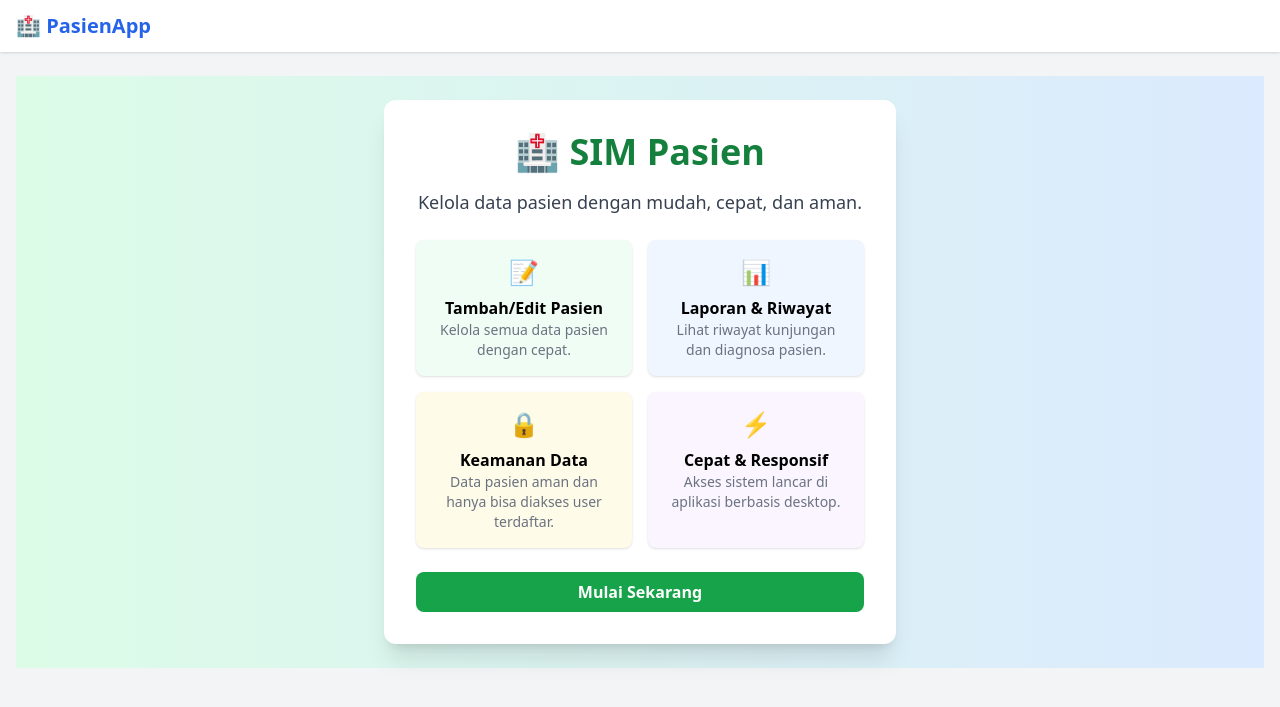
After one commit to Erkayes935/crud_pasien, a FastAPI app: template frontend/templates/welcome.html in a window 1280 px wide. The commit adds this page. Shown: the top 707 px of the page. Run offline with FastAPI, Linux system fonts and the light colour scheme; the template is opened without the code that fills it, so the values that code supplies are empty; some libraries are stand-ins or nearby versions.

Commit message:
Implement authentication and patient management features with CRUD operations

```diff
--- /dev/null
+++ b/backend/config.py
@@ -0,0 +1,6 @@
+AUTH0_DOMAIN = "dev-k21e0ztbc5nhftjz.us.auth0.com"
+CLIENT_ID = "F18qMQE0qfR5INDu8ClN0LeF2T6l6GQo"
+CLIENT_SECRET = "XLeapUyrjRXeJrhITZezoLL9YfmVLE8PQj1xftQCnYDWXgYYcK1JMim3wgdZJ_f6"
+REDIRECT_URI = "http://localhost:8000/callback"
+AUDIENCE = "F18qMQE0qfR5INDu8ClN0LeF2T6l6GQo"
+ALGORITHMS = ["RS256"]
--- a/backend/main.py
+++ b/backend/main.py
@@ -1,15 +1,24 @@
-from fastapi import FastAPI, Depends, Request, Form
-from fastapi.responses import RedirectResponse
+from fastapi import FastAPI, Depends, Request, Form, UploadFile, File, HTTPException
+from fastapi.responses import RedirectResponse, FileResponse, StreamingResponse
 from fastapi.templating import Jinja2Templates
 from sqlalchemy.orm import Session
+from sqlalchemy import func
+from urllib.parse import urlencode
+from datetime import datetime
+from openpyxl import Workbook, load_workbook
 from .database import SessionLocal, engine, Base
-from . import models, crud
+from . import models, crud, config
+from .auth import verify_jwt, get_current_user, require_role, get_db
+import requests
+import io
+import json
 
+# Init DB & App
 Base.metadata.create_all(bind=engine)
-
 app = FastAPI()
 templates = Jinja2Templates(directory="frontend/templates")
 
+# DB Session
 def get_db():
     db = SessionLocal()
     try:
@@ -17,16 +26,110 @@ def get_db():
     finally:
         db.close()
 
+# -------------------------
+# AUTH ROUTES
+# -------------------------
+@app.get("/welcome")
+def welcome(request: Request):
+    return templates.TemplateResponse("welcome.html", {"request": request})
+
+@app.get("/login")
+def login():
+    params = {
+        "response_type": "code",
+        "client_id": config.CLIENT_ID,
+        "redirect_uri": config.REDIRECT_URI,
+        "scope": "openid profile email",
+    }
+    url = f"https://{config.AUTH0_DOMAIN}/authorize?" + urlencode(params)
+    return RedirectResponse(url)
+
+@app.get("/callback")
+def callback(code: str):
+    token_url = f"https://{config.AUTH0_DOMAIN}/oauth/token"
+    data = {
+        "grant_type": "authorization_code",
+        "client_id": config.CLIENT_ID,
+        "client_secret": config.CLIENT_SECRET,
+        "code": code,
+        "redirect_uri": config.REDIRECT_URI
+    }
+    headers = {"content-type": "application/x-www-form-urlencoded"}
+    res = requests.post(token_url, data=data, headers=headers)
+    tokens = res.json()
+
+    if "id_token" not in tokens:
+        return {"error": "Login gagal", "details": tokens}
+
+    id_token = tokens["id_token"]
+
+    payload = verify_jwt(id_token)
+    sub = payload["sub"]
+    email = payload.get("email") or f"{payload['sub']}@example.com"
+
+    db = next(get_db())
+    user = db.query(models.User).filter_by(auth0_sub=sub).first()
+    if not user:
+        user = models.User(auth0_sub=sub, email=email, role="doctor")  # default role
+        db.add(user)
+        db.commit()
+
+    response = RedirectResponse(url="/")
+    response.set_cookie("id_token", id_token, httponly=True)
+
+    return response
+
+@app.get("/logout")
+def logout():
+    params = {
+        "client_id": config.CLIENT_ID,
+        "returnTo": "http://localhost:8000/welcome"
+    }
+    url = f"https://{config.AUTH0_DOMAIN}/v2/logout?" + urlencode(params)
+    response = RedirectResponse(url)
+    response.delete_cookie("access_token")
+    return response
+
+
+# -------------------------
+# PATIENT CRUD ROUTES
+# -------------------------
 @app.get("/")
-def list_patients(request: Request, db: Session = Depends(get_db)):
-    patients = crud.get_patients(db)
-    return templates.TemplateResponse("list.html", {"request": request, "patients": patients})
+def list_patients(request: Request, filter_tanggal: str = None, db: Session = Depends(get_db), user=Depends(get_current_user)):
+    query = db.query(models.Patient)
+
+    if filter_tanggal:
+        try:
+            tanggal = datetime.strptime(filter_tanggal, "%Y-%m-%d").date()
+            query = query.filter(func.date(models.Patient.tanggal_kunjungan) == tanggal)
+        except ValueError:
+            pass  # tanggal invalid, ignore filter
+
+    patients = query.all()
+
+    total_pasien = db.query(models.Patient).count()
+    pasien_hari_ini = db.query(models.Patient).filter(func.date(models.Patient.tanggal_kunjungan) == datetime.today().date()).count()
+
+    return templates.TemplateResponse("list.html", {
+        "request": request,
+        "patients": patients,
+        "user": user,
+        "total_pasien": total_pasien,
+        "pasien_hari_ini": pasien_hari_ini,
+        "filter_tanggal": filter_tanggal
+    })
+
+@app.get("/add")
+@require_role("doctor")
+def add_form(request: Request, user=Depends(get_current_user)):
+    return templates.TemplateResponse("add.html", {"request": request})
 
 @app.post("/add")
+@require_role("doctor")
 def add_patient(nama: str = Form(...), tanggal_lahir: str = Form(...),
                 tanggal_kunjungan: str = Form(...), diagnosis: str = Form(""),
                 tindakan: str = Form(""), dokter: str = Form(""),
-                db: Session = Depends(get_db)):
+                db: Session = Depends(get_db), user=Depends(get_current_user)):
     crud.create_patient(db, {
         "nama": nama,
         "tanggal_lahir": tanggal_lahir,
@@ -37,21 +140,19 @@ def add_patient(nama: str = Form(...), tanggal_lahir: str = Form(...),
     })
     return RedirectResponse("/", status_code=303)
 
-@app.get("/add")
-def add_form(request: Request):
-    return templates.TemplateResponse("add.html", {"request": request})
-
 @app.get("/edit/{patient_id}")
-def edit_form(patient_id: int, request: Request, db: Session = Depends(get_db)):
+@require_role("doctor")
+def edit_form(patient_id: int, request: Request, db: Session = Depends(get_db), user=Depends(get_current_user)):
     patient = db.query(models.Patient).filter(models.Patient.id == patient_id).first()
     return templates.TemplateResponse("edit.html", {"request": request, "patient": patient})
 
 @app.post("/edit/{patient_id}")
+@require_role("doctor")
 def update_patient(patient_id: int,
                    nama: str = Form(...), tanggal_lahir: str = Form(...),
                    tanggal_kunjungan: str = Form(...), diagnosis: str = Form(""),
                    tindakan: str = Form(""), dokter: str = Form(""),
-                   db: Session = Depends(get_db)):
+                   db: Session = Depends(get_db), user=Depends(get_current_user)):
     crud.update_patient(db, patient_id, {
         "nama": nama,
         "tanggal_lahir": tanggal_lahir,
@@ -63,6 +164,48 @@ def update_patient(patient_id: int,
     return RedirectResponse("/", status_code=303)
 
 @app.get("/delete/{patient_id}")
-def delete_patient(patient_id: int, db: Session = Depends(get_db)):
+@require_role("doctor")
+def delete_patient(patient_id: int, db: Session = Depends(get_db), user=Depends(get_current_user)):
     crud.delete_patient(db, patient_id)
     return RedirectResponse("/", status_code=303)
+
+@app.get("/export")
+def export_patients(db: Session = Depends(get_db)):
+    patients = db.query(models.Patient).all()
+
+    wb = Workbook()
+    ws = wb.active
+    ws.title = "Patients"
+    ws.append(["Nama", "Tanggal Kunjungan", "Diagnosis", "Tindakan", "Dokter"])
+
+    for p in patients:
+        ws.append([p.nama, p.tanggal_kunjungan, p.diagnosis, p.tindakan, p.dokter])
+
+    buffer = io.BytesIO()
+    wb.save(buffer)
+    buffer.seek(0)
+
+    return StreamingResponse(
+        buffer,
+        media_type="application/vnd.openxmlformats-officedocument.spreadsheetml.sheet",
+        headers={"Content-Disposition": "attachment; filename=patients.xlsx"}
+    )
+
+
+@app.post("/import")
+def import_patients(file: UploadFile = File(...), db: Session = Depends(get_db)):
+    if file.content_type != "application/json":
+        raise HTTPException(status_code=400, detail="Hanya file JSON yang diizinkan")
+
+    data = json.load(file.file)  # baca JSON
+
+    for item in data:
+        crud.create_patient(db, {
+            "nama": item.get("nama"),
+            "tanggal_kunjungan": item.get("tanggal_kunjungan"),
+            "diagnosis": item.get("diagnosis", ""),
+            "tindakan": item.get("tindakan", ""),
+            "dokter": item.get("dokter", "")
+        })
+
+    return {"status": "success", "count": len(data)}
--- a/frontend/templates/base.html
+++ b/frontend/templates/base.html
@@ -2,21 +2,28 @@
 <html lang="en">
 <head>
   <meta charset="UTF-8">
-  <title>Sistem Pasien</title>
+  <meta name="viewport" content="width=device-width, initial-scale=1.0">
+  <title>Manajemen Pasien</title>
   <script src="https://cdn.tailwindcss.com"></script>
 </head>
-<body class="bg-gray-100 font-sans">
+<body class="bg-gray-100">
   <!-- Navbar -->
-  <nav class="bg-blue-600 text-white shadow">
-    <div class="max-w-5xl mx-auto px-6 py-3 flex justify-between items-center">
-      <a href="/" class="font-bold text-lg">🏥 Sistem Pasien</a>
-      <span class="text-sm opacity-80">Demo CRUD</span>
+  <nav class="bg-white shadow mb-6">
+    <div class="container mx-auto px-4 py-3 flex justify-between items-center">
+      <a href="/" class="text-xl font-bold text-blue-600">🏥 PasienApp</a>
+
+      <div class="flex items-center space-x-4">
+        {% if user %}
+          <span class="text-gray-700">Halo, {{ user.role }} {{ user.name or user.email }}</span>
+          <a href="/logout" class="bg-red-500 text-white px-4 py-2 rounded hover:bg-red-600">Logout</a>
+        {% endif %}
+      </div>
     </div>
   </nav>
 
-  <!-- Main Content -->
-  <main class="max-w-5xl mx-auto p-6">
+  <!-- Content -->
+  <div class="container mx-auto px-4">
     {% block content %}{% endblock %}
-  </main>
+  </div>
 </body>
 </html>
--- /dev/null
+++ b/frontend/templates/welcome.html
@@ -0,0 +1,39 @@
+{% extends "base.html" %}
+{% block content %}
+<div class="flex items-center justify-center min-h-[70vh] bg-gradient-to-r from-green-100 to-blue-100 p-6">
+  <div class="bg-white shadow-xl rounded-xl p-8 max-w-lg w-full text-center">
+    <h1 class="text-4xl font-extrabold mb-4 text-green-700">🏥 SIM Pasien</h1>
+    <p class="text-gray-700 mb-6 text-lg">Kelola data pasien dengan mudah, cepat, dan aman.</p>
+
+    <!-- Fitur cards -->
+    <div class="grid grid-cols-1 sm:grid-cols-2 gap-4 mb-6">
+      <div class="bg-green-50 rounded-lg p-4 shadow hover:shadow-md transition">
+        <div class="text-2xl mb-2">📝</div>
+        <p class="font-semibold">Tambah/Edit Pasien</p>
+        <p class="text-sm text-gray-500">Kelola semua data pasien dengan cepat.</p>
+      </div>
+      <div class="bg-blue-50 rounded-lg p-4 shadow hover:shadow-md transition">
+        <div class="text-2xl mb-2">📊</div>
+        <p class="font-semibold">Laporan & Riwayat</p>
+        <p class="text-sm text-gray-500">Lihat riwayat kunjungan dan diagnosa pasien.</p>
+      </div>
+      <div class="bg-yellow-50 rounded-lg p-4 shadow hover:shadow-md transition">
+        <div class="text-2xl mb-2">🔒</div>
+        <p class="font-semibold">Keamanan Data</p>
+        <p class="text-sm text-gray-500">Data pasien aman dan hanya bisa diakses user terdaftar.</p>
+      </div>
+      <div class="bg-purple-50 rounded-lg p-4 shadow hover:shadow-md transition">
+        <div class="text-2xl mb-2">⚡</div>
+        <p class="font-semibold">Cepat & Responsif</p>
+        <p class="text-sm text-gray-500">Akses sistem lancar di aplikasi berbasis desktop.</p>
+      </div>
+    </div>
+
+    <!-- CTA -->
+    <a href="/login"
+       class="w-full block bg-green-600 text-white py-2 rounded-lg hover:bg-green-700 font-semibold">
+      Mulai Sekarang
+    </a>
+  </div>
+</div>
+{% endblock %}
```
Also changed, not shown: backend/auth.py (added, +58 -0 lines), backend/models.py (+9 -1 lines), frontend/templates/list.html (+63 -28 lines).
